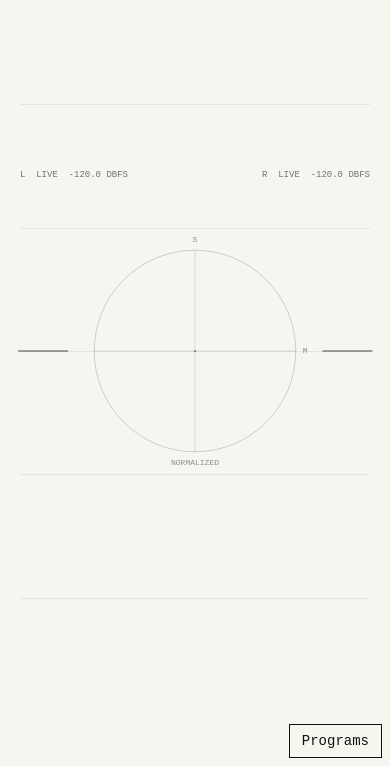
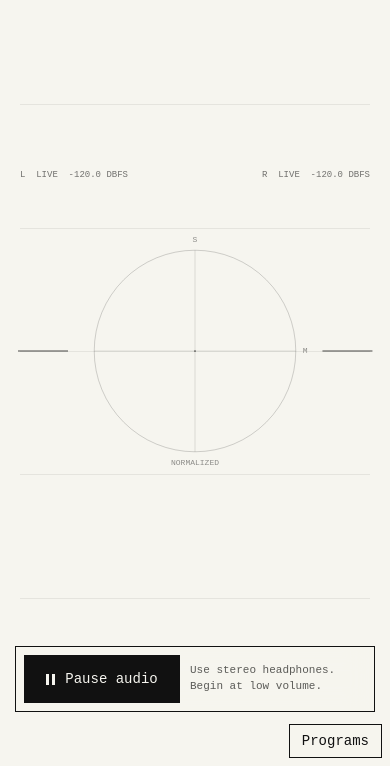
Before and after one commit to ufo-files/entrainment, a website with bundled scripts: page index.html in a window 390 px wide. Both pictures are taken after a click on the button "Start audio". Shown: the part 78-844 px from the top of the page. Built offline with nearby package versions, Linux system fonts and the light colour scheme.

Commit message:
Keep bottom audio transport visible

```diff
--- a/index.html
+++ b/index.html
@@ -53,11 +53,11 @@
       </button>
     </header>
 
-    <div class="start-overlay" id="start-overlay">
-      <div class="start-group">
-        <button id="start" class="start-button" type="button">
-          <span class="play-mark" aria-hidden="true"></span>
-          <span>Start audio</span>
+    <div class="bottom-transport" id="bottom-transport">
+      <div class="bottom-transport-group">
+        <button id="bottom-transport-toggle" class="bottom-transport-button" type="button">
+          <span class="control-mark play-mark" aria-hidden="true"></span>
+          <span id="bottom-transport-label">Start audio</span>
         </button>
         <p>Use stereo headphones. Begin at low volume.</p>
       </div>
--- a/script.js
+++ b/script.js
@@ -20,8 +20,8 @@ const elements = {
   rightLevel: document.querySelector("#right-level"),
   differenceLevel: document.querySelector("#difference-level"),
   stereoCorrelation: document.querySelector("#stereo-correlation"),
-  start: document.querySelector("#start"),
-  startOverlay: document.querySelector("#start-overlay"),
+  bottomTransportToggle: document.querySelector("#bottom-transport-toggle"),
+  bottomTransportLabel: document.querySelector("#bottom-transport-label"),
   controlsToggle: document.querySelector("#controls-menu-toggle"),
   controlsPanel: document.querySelector("#controls-panel"),
   aboutToggle: document.querySelector("#about-toggle"),
@@ -172,6 +172,10 @@ function setProgramsOpen(open) {
 
 function setRunning(running) {
   document.body.classList.toggle("audio-paused", !running);
+  elements.bottomTransportToggle.setAttribute("aria-label", running ? "Pause audio" : "Resume audio");
+  elements.bottomTransportToggle.title = running ? "Pause audio" : "Resume audio";
+  elements.bottomTransportLabel.textContent = running ? "Pause audio" : "Resume audio";
+  elements.bottomTransportToggle.querySelector(".control-mark").className = `control-mark ${running ? "pause-mark" : "play-mark"}`;
   elements.transportToggle.hidden = false;
   elements.transportToggle.setAttribute("aria-label", running ? "Pause audio" : "Resume audio");
   elements.transportToggle.title = running ? "Pause audio" : "Resume audio";
@@ -191,7 +195,6 @@ function updateClock() {
 async function startAudio() {
   await engine.start(config);
   document.body.classList.add("has-started");
-  elements.startOverlay.setAttribute("aria-hidden", "true");
   startedAt = performance.now();
   setRunning(true);
   updateClock();
@@ -234,7 +237,7 @@ function resetSession() {
   updateClock();
 }
 
-elements.start.addEventListener("click", () => startAudio());
+elements.bottomTransportToggle.addEventListener("click", () => toggleAudio());
 elements.transportToggle.addEventListener("click", () => toggleAudio());
 elements.audioToggle.addEventListener("click", () => toggleAudio());
 elements.reset.addEventListener("click", resetSession);
--- a/styles.css
+++ b/styles.css
@@ -243,7 +243,7 @@ input[type="range"] {
   background: var(--chip);
 }
 
-.start-overlay {
+.bottom-transport {
   position: fixed;
   right: 12px;
   right: max(12px, env(safe-area-inset-right));
@@ -254,15 +254,9 @@ input[type="range"] {
   display: flex;
   justify-content: center;
   pointer-events: none;
-  transition: opacity 180ms ease, visibility 0s linear 180ms;
 }
 
-.has-started .start-overlay {
-  opacity: 0;
-  visibility: hidden;
-}
-
-.start-group {
+.bottom-transport-group {
   display: flex;
   align-items: center;
   gap: 16px;
@@ -274,14 +268,14 @@ input[type="range"] {
   pointer-events: auto;
 }
 
-.start-group p {
+.bottom-transport-group p {
   margin: 0;
   color: var(--muted);
   font-size: 11px;
   white-space: nowrap;
 }
 
-.start-button {
+.bottom-transport-button {
   display: inline-flex;
   min-width: 156px;
   height: 48px;
@@ -773,7 +767,7 @@ fieldset select {
     height: 36px;
   }
 
-  .start-overlay {
+  .bottom-transport {
     right: 8px;
     right: max(8px, env(safe-area-inset-right));
     bottom: calc(max(8px, env(safe-area-inset-bottom)) + 46px);
@@ -781,21 +775,21 @@ fieldset select {
     left: max(8px, env(safe-area-inset-left));
   }
 
-  .start-group {
+  .bottom-transport-group {
     width: min(100%, 360px);
     gap: 10px;
   }
 
-  .start-group p {
+  .bottom-transport-group p {
     white-space: normal;
   }
 
-  .start-button {
+  .bottom-transport-button {
     padding-right: 14px;
     padding-left: 14px;
   }
 
-  .start-button span:last-child {
+  .bottom-transport-button span:last-child {
     white-space: nowrap;
   }
 
```
Also changed, not shown: tests/browser/app.spec.js (+10 -7 lines), screenshots/entrainment-desktop.png, screenshots/entrainment-mobile.png, screenshots/entrainment-spatial-desktop.png, screenshots/entrainment-spatial-mobile.png.
